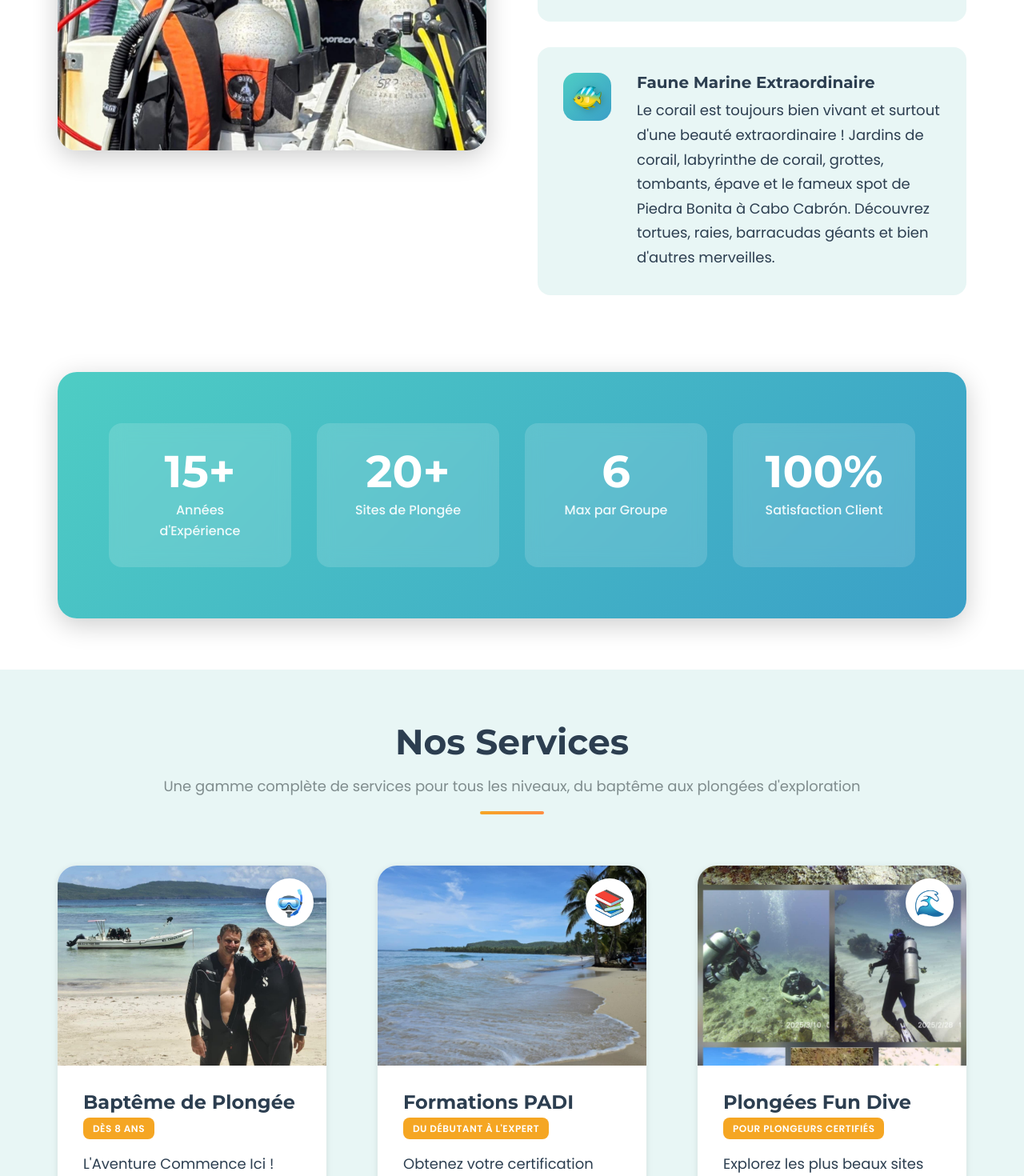
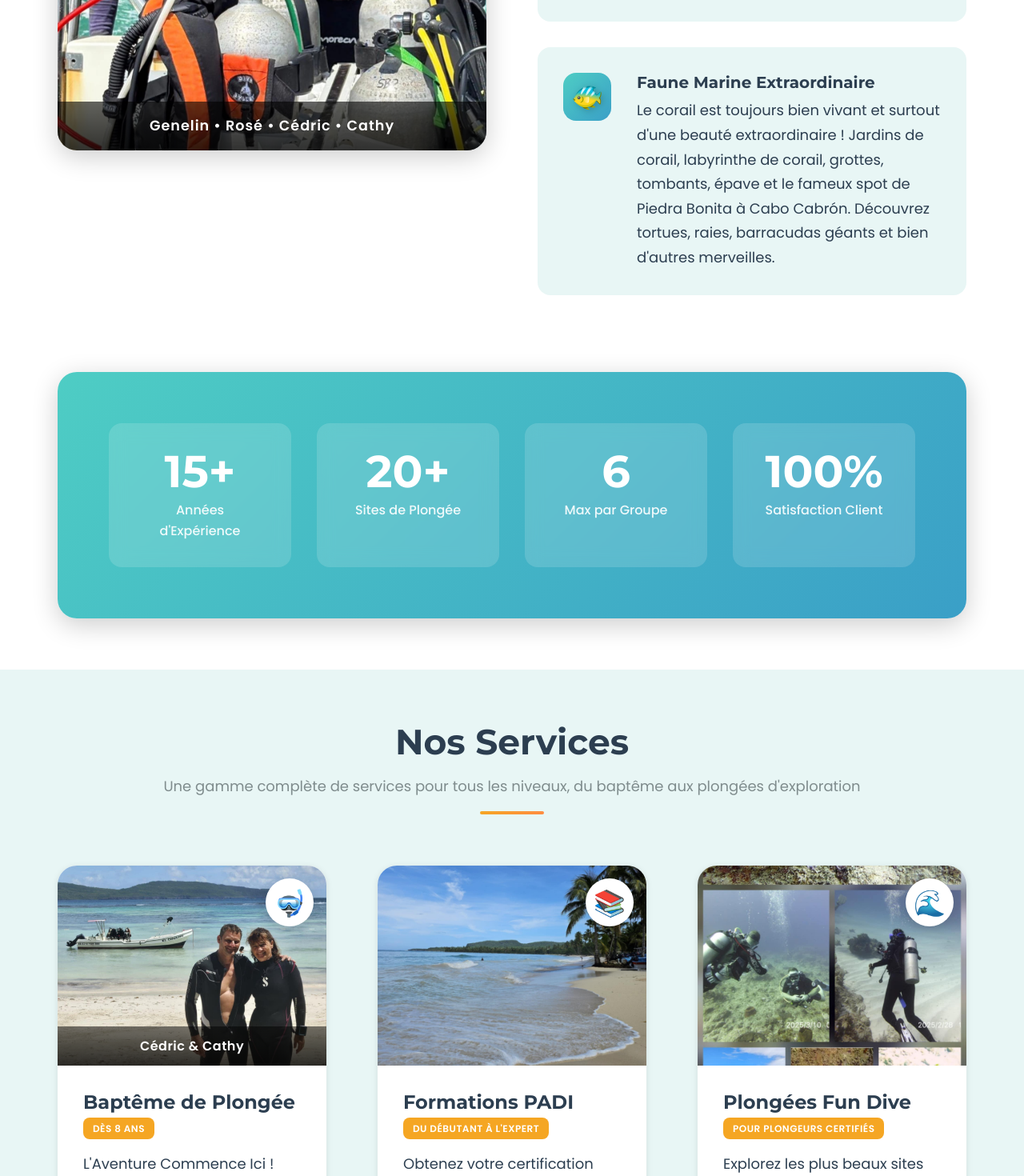
Before and after one commit to SylvestreG/las-galeras-divers, a React (Vite) app: page / in a window 1280 px wide. Shown: the part 1640-3110 px from the top of the page at 80% size. Built offline with nearby package versions, Linux system fonts and the light colour scheme.

Commit message:
Add team member names to images
- Add team names (Genelin, Rosé, Cédric, Cathy) under About main image
- Add Cédric & Cathy names on baptism service image
- Styled with gradient overlay at bottom of images
- Names displayed in white text with good visibility

```diff
--- a/src/components/About.css
+++ b/src/components/About.css
@@ -28,6 +28,24 @@
 
 .about-image:hover img {
   transform: scale(1.05);
+}
+
+.about-team-names {
+  position: absolute;
+  bottom: 0;
+  left: 0;
+  right: 0;
+  background: linear-gradient(to top, rgba(0, 0, 0, 0.8) 0%, rgba(0, 0, 0, 0.6) 100%);
+  padding: 1rem;
+  text-align: center;
+}
+
+.about-team-names p {
+  color: var(--white);
+  margin: 0;
+  font-size: 1.1rem;
+  font-weight: 600;
+  letter-spacing: 1px;
 }
 
 .about-badge {
--- a/src/components/About.jsx
+++ b/src/components/About.jsx
@@ -19,6 +19,9 @@ const About = () => {
         <div className="about-content">
           <div className="about-image">
             <img src={getAssetPath('/assets/about-main.jpg')} alt={t('about.imageAlt')} className="img-cover" />
+            <div className="about-team-names">
+              <p>{t('about.team.genelin')} • {t('about.team.rose')} • {t('about.team.cedric')} • {t('about.team.cathy')}</p>
+            </div>
           </div>
 
           <div className="about-text">
--- a/src/components/Services.css
+++ b/src/components/Services.css
@@ -54,6 +54,24 @@
   justify-content: center;
   font-size: 2rem;
   box-shadow: var(--shadow-md);
+}
+
+.service-team-names {
+  position: absolute;
+  bottom: 0;
+  left: 0;
+  right: 0;
+  background: linear-gradient(to top, rgba(0, 0, 0, 0.8) 0%, rgba(0, 0, 0, 0.5) 100%);
+  padding: 0.75rem;
+  text-align: center;
+}
+
+.service-team-names p {
+  color: var(--white);
+  margin: 0;
+  font-size: 1rem;
+  font-weight: 600;
+  letter-spacing: 0.5px;
 }
 
 .service-content {
--- a/src/components/Services.jsx
+++ b/src/components/Services.jsx
@@ -14,6 +14,7 @@ const Services = () => {
       descriptionKey: 'services.baptism.description',
       icon: "🤿",
       image: getAssetPath("/assets/bapteme.jpg"),
+      teamNames: "Cédric & Cathy",
       featuresKeys: [
         'services.baptism.feature1',
         'services.baptism.feature2',
@@ -77,6 +78,11 @@ const Services = () => {
               <div className="service-image">
                 <img src={service.image} alt={t(service.titleKey)} className="img-cover" />
                 <div className="service-icon">{service.icon}</div>
+                {service.teamNames && (
+                  <div className="service-team-names">
+                    <p>{service.teamNames}</p>
+                  </div>
+                )}
               </div>
               <div className="service-content">
                 <div className="service-header">
```
